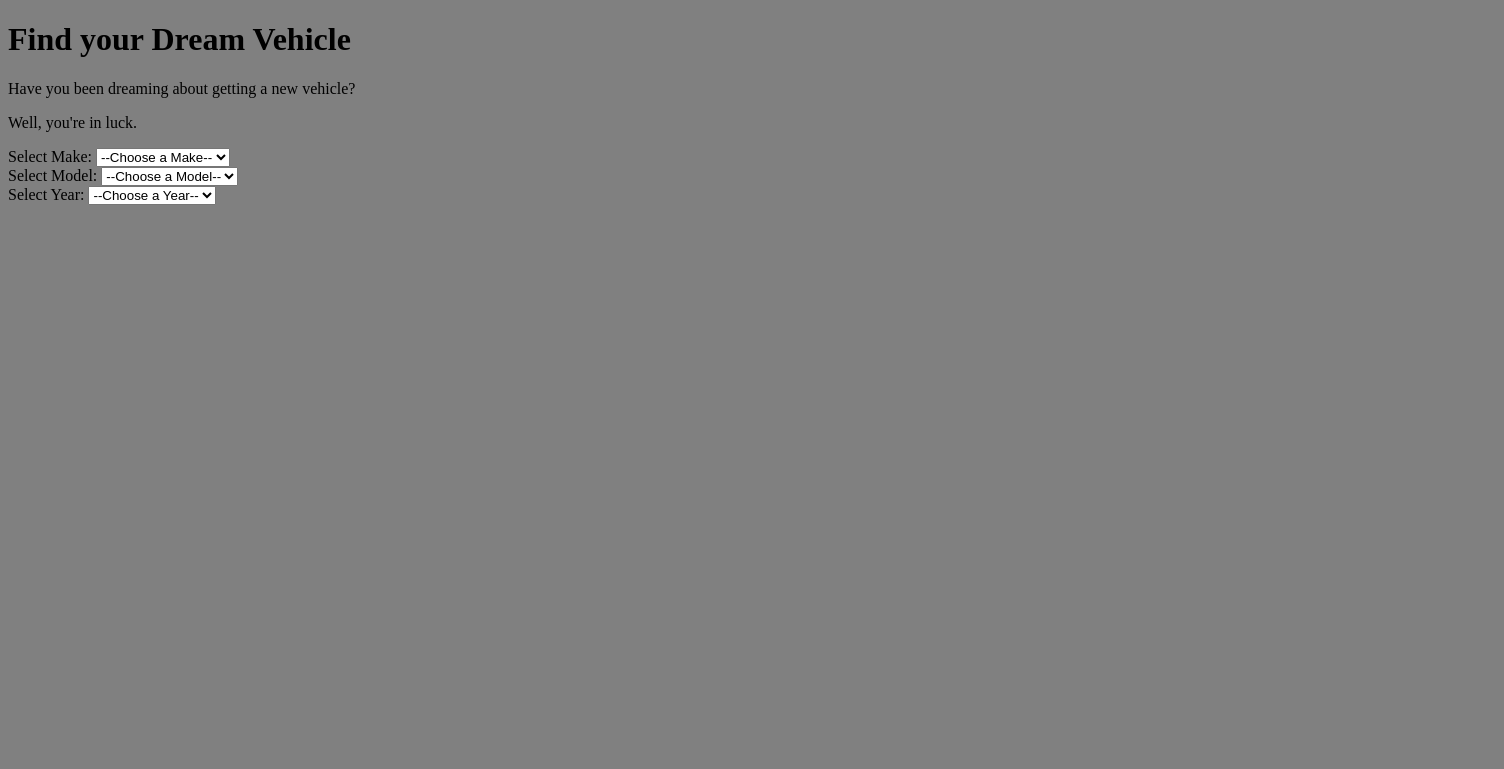
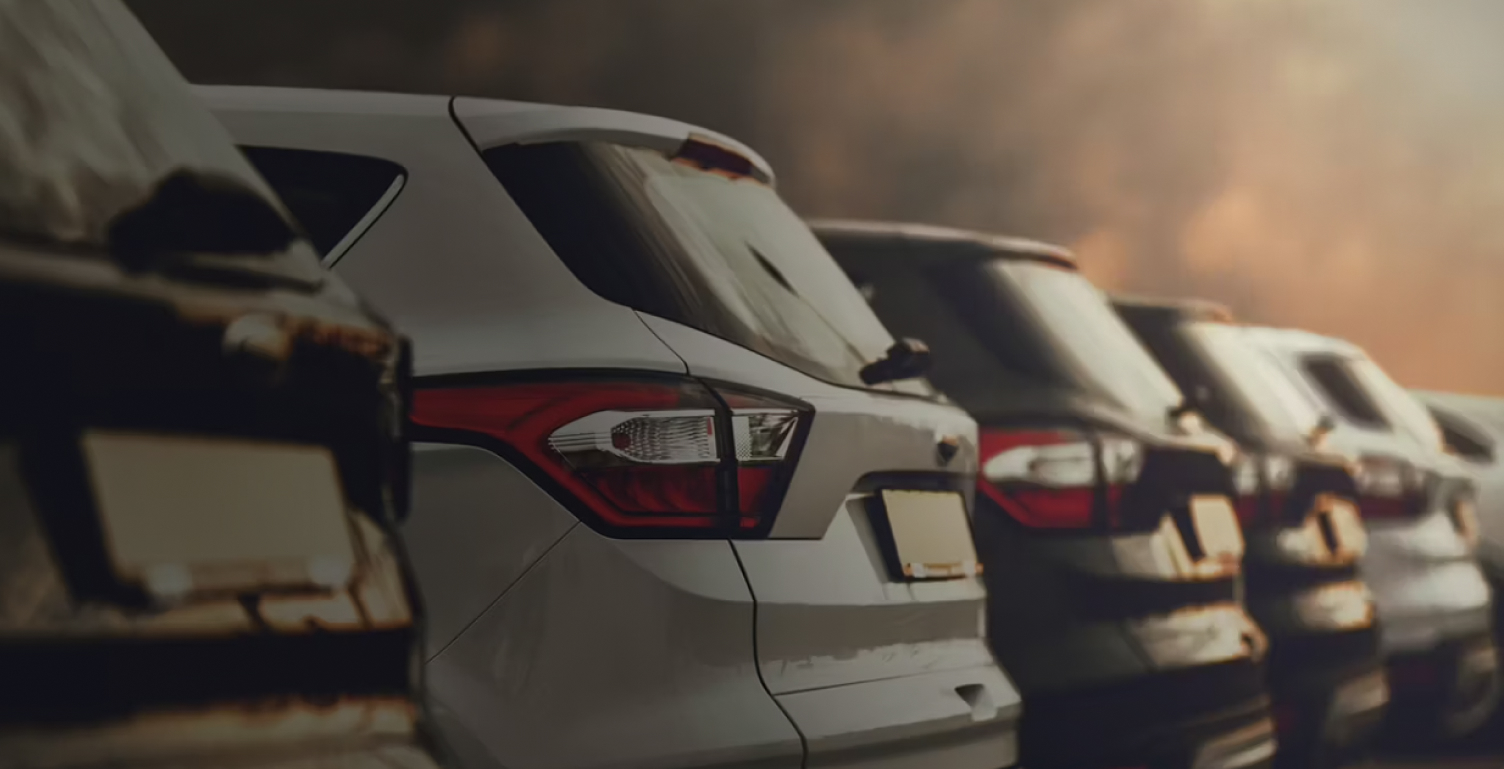
Before and after one commit to HaireJason-FS/car-finder, a website built with webpack: page src/index.html in a window 1280 px wide. Shown: the top 769 px of the page, 1504 px wide, since content can reach past the window. Built offline with nearby package versions, Linux system fonts and the light colour scheme.

Commit message:
added image in correct folder

```diff
--- a/src/index.html
+++ b/src/index.html
@@ -6,6 +6,7 @@
   <title>Used Car Finder</title>
 </head>
 <body>
+  <header><img src="IMG/car-finder-bg.jpg" alt=""></header>
   <h1>Find your Dream Vehicle</h1>
   <p>Have you been dreaming about getting a new vehicle?</p>
   <p>Well, you're in luck.</p>
@@ -17,7 +18,7 @@
     <section id="make-selector">
       <label for="make-dropdown">Select Make:</label>
       <select id="make-dropdown">
-        <option value="">--Choose a Make--</option>
+        <option value="">Vehicle Make</option>
         <!-- Options will be populated dynamically -->
       </select>
     </section>
@@ -25,7 +26,7 @@
     <section id="model-selector">
       <label for="model-dropdown">Select Model:</label>
       <select id="model-dropdown">
-        <option value="">--Choose a Model--</option>
+        <option value="">Vehicle Model</option>
         <!-- Options will be populated dynamically -->
       </select>
     </section>
@@ -33,7 +34,7 @@
     <section id="year-selector">
       <label for="year-dropdown">Select Year:</label>
       <select id="year-dropdown">
-        <option value="">--Choose a Year--</option>
+        <option value="">Vehicle Year</option>
         <!-- Options will be populated dynamically -->
       </select>
     </section>
--- a/src/styles/index.scss
+++ b/src/styles/index.scss
@@ -1,14 +1,78 @@
-//we are building a used car finder program. The user will be able to search for used cars based on various criteria (such as year, make, and model). The user needs to be able to see what section they're on by the others being grayed out(displayed by a gray text color instead of blue(showing the user they have completed the section or need to complete).Once the user has completed all three sections, they will be able to see a list of used cars that match their criteria(in the console).
+//we are building a used car finder program. The user will be able to search for used cars based on various criteria (such as year, make, and model). The user needs to be able to see what section they're on by the others being grayed out(displayed by a gray text color instead of blue(showing the user they have completed the section or need to complete).Once the user has completed all three sections, they will be able to see a list of used cars that match their criteria(in the console). ALL STYLES WILL BE IN SCSS FORMAT.
 
-*:root{
-  --primary-header-color: #FFFFFF;
-  --subtext-color: #D3D3D3;
-  --form-panel-bg-color: #F2F2F2;
-  --form-blue: #348FBC;
-  --form-disabled-color: #909090;
-  --selected-option-color: #212121;
+//Root styles
+// Color Variables
+$primary-header-color: #FFFFFF;
+$subtext-color: #D3D3D3;
+$form-panel-bg-color: #F2F2F2;
+$form-blue: #348FBC;
+$form-disabled-color: #909090;
+$selected-option-color: #212121;
+//font Variables
+$font-family: open-sans, sans-serif;
+$font-weight-medium: 500;
+$font-weight-bold: 700;
+
+// html {
+//   background: gray;
+// }
+body {
+  font-family: Arial, sans-serif;
+  margin: 0;
+  padding: 0;
+  background-color: $form-panel-bg-color;
+  display: flex;
+  flex-direction: column;
+  align-items: center;
+  justify-content: center;
+  min-height: 100vh;
 }
-
-html {
-  background: gray;
+// Main Selectors Container: each selector will be side by side horizontally with a line break between each section
+#mainselectors {
+  background-color: $form-panel-bg-color;
+  display: flex;
+  flex-direction: row;
+  justify-content: center;
+  align-items: flex-start;
+  margin-top: 50px;
+  box-shadow: 0 4px 8px rgba(0, 0, 0, 0.1);
+  border-radius: 20px;
+  padding: 20px;
+  gap: 20px;
+  // Individual Selector Section Styles
+  section{
+    display: flex;
+    flex-direction: column;
+    align-items: center;
+    padding: 20px;
+    background-color: #FFFFFF;
+    border-radius: 10px;
+    box-shadow: 0 2px 4px rgba(0, 0, 0, 0.1);
+    width: 200px;
+    // Section Header Styles
+    h2 {
+      color: $primary-header-color;
+      font-weight: $font-weight-bold;
+      margin-bottom: 10px;
+    }
+    // Subtext Styles
+    p {
+      color: $subtext-color;
+      font-weight: $font-weight-medium;
+      margin-bottom: 20px;
+    }
+    // Select Dropdown Styles
+    select {
+      width: 100%;
+      padding: 10px;
+      border: 1px solid #ccc;
+      border-radius: 5px;
+      font-size: 16px;
+      color: $selected-option-color;
+      &:disabled {
+        background-color: $form-disabled-color;
+        color: #fff;
+      }
+    }
+  }
 }
```
Also changed, not shown: src/IMG/car-finder-bg.jpg (renamed from src/car-finder-bg.jpg), src/index.js (line endings or trailing spaces).
